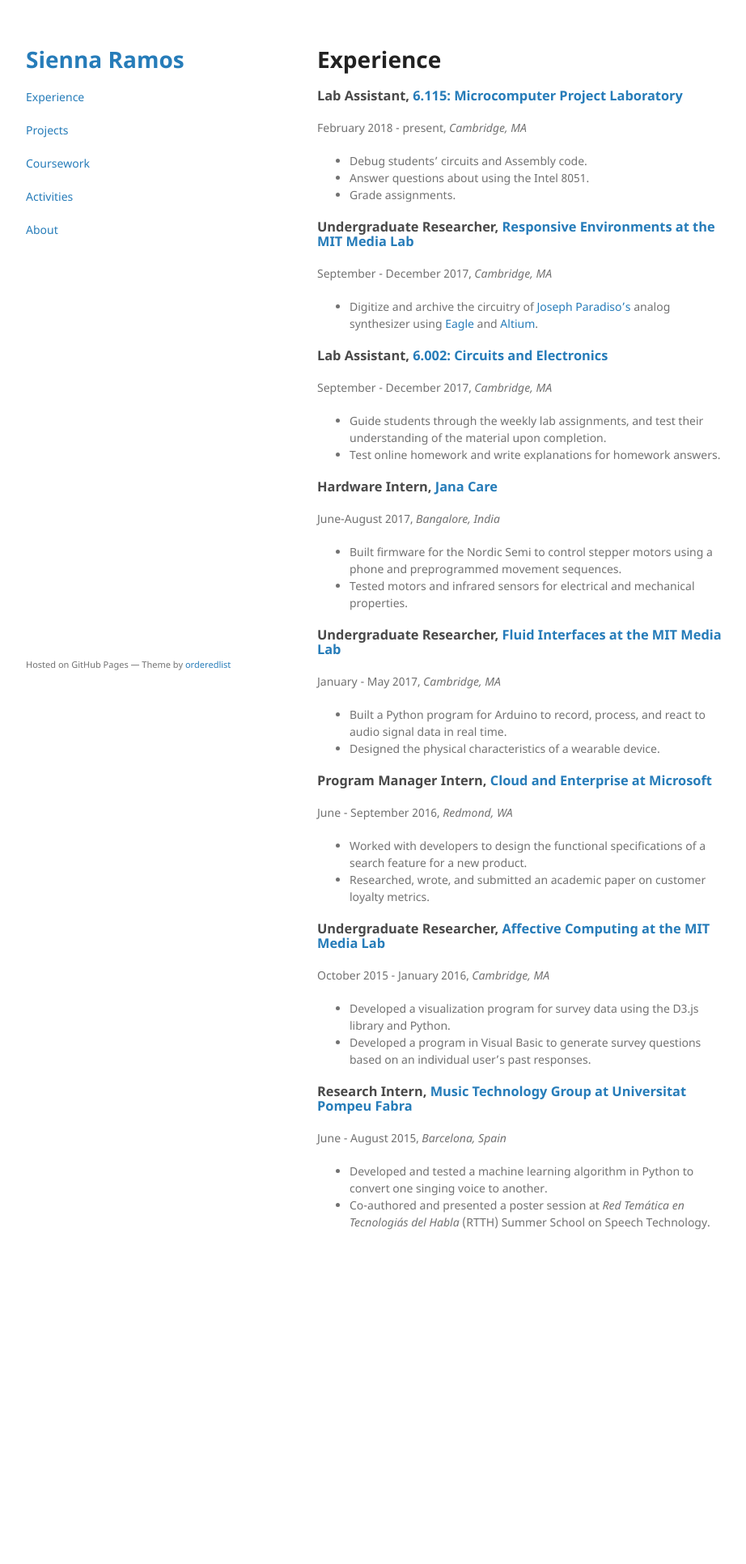
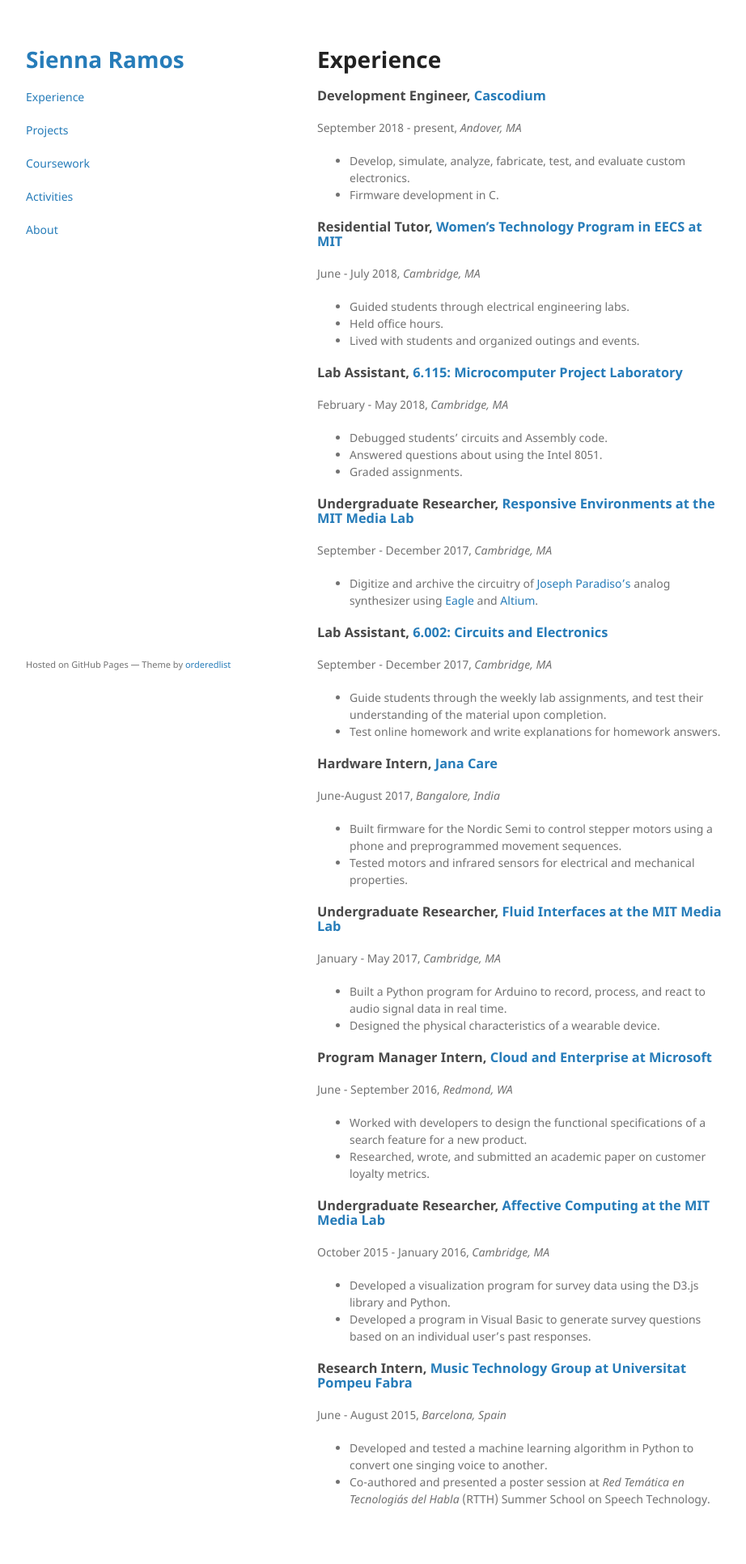
Before and after one commit to saramos/saramos.github.io, a Jekyll site: the page built from experience.md, in a window 1280 px wide. Shown: the whole page at 81% size, without its empty margins (178-1100 px from the left). Built offline with Jekyll 4.4.1, drawn with Linux system fonts in a browser that asks for light colours; our own code applies the rules of GitHub Pages for plain Markdown files; before the commit the page ends 1590 px from its top, so only the background shows below that.

Commit message:
Update experience.md

```diff
--- a/experience.md
+++ b/experience.md
@@ -4,11 +4,24 @@
 
 # Experience
 
+### Development Engineer, [Cascodium](https://cascodium.com/)
+September 2018 - present, _Andover, MA_
+* Develop, simulate, analyze, fabricate, test, and evaluate custom electronics.
+* Firmware development in C.
+
+
+### Residential Tutor, [Women's Technology Program in EECS at MIT](http://wtp.mit.edu/eecs/)
+June - July 2018, _Cambridge, MA_
+* Guided students through electrical engineering labs.
+* Held office hours.
+* Lived with students and organized outings and events.
+
+
 ### Lab Assistant, [6.115: Microcomputer Project Laboratory](http://web.mit.edu/6.115/www/)
-February 2018 - present, _Cambridge, MA_
-* Debug students' circuits and Assembly code.
-* Answer questions about using the Intel 8051.
-* Grade assignments.
+February - May 2018, _Cambridge, MA_
+* Debugged students' circuits and Assembly code.
+* Answered questions about using the Intel 8051.
+* Graded assignments.
 
 
 ### Undergraduate Researcher, [Responsive Environments at the MIT Media Lab](https://www.media.mit.edu/groups/responsive-environments/overview/)
```
